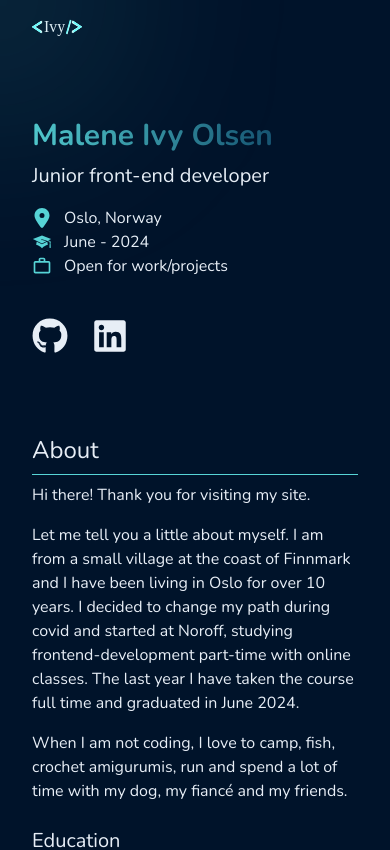
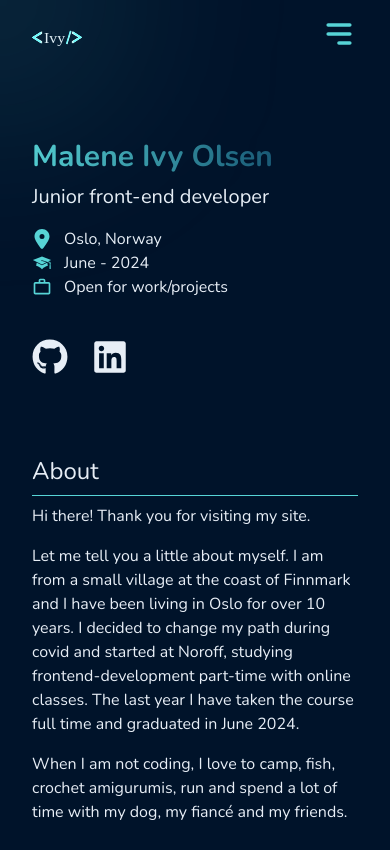
Before and after one commit to maleneivy/portfolio, a Next.js app: page / in a window 390 px wide. Shown: the top 850 px of the page. Built offline with nearby package versions, Linux system fonts and the light colour scheme.

Commit message:
Created HamburgerMenu and added it to Header

```diff
--- /dev/null
+++ b/src/components/HamburgerMenu.jsx
@@ -0,0 +1,65 @@
+'use client';
+import { Icon } from '@/ui/icons/Icons';
+import Link from 'next/link';
+import { smoothScroll } from '@/utils/smoothScroll';
+
+const { useState } = require('react');
+
+const HamburgerMenu = () => {
+  const [isOpen, setIsOpen] = useState(false);
+
+  const toggleMenu = () => {
+    setIsOpen(!isOpen);
+  };
+
+  return (
+    <div className="relative sm:hidden">
+      <button onClick={toggleMenu} className="text-3xl">
+        {isOpen ? (
+          <Icon name="close" className="mt-4 text-4xl text-blueGreen-200" />
+        ) : (
+          <Icon name="hamburger" className="mt-4 text-4xl text-blueGreen-200" />
+        )}
+      </button>
+      {isOpen && (
+        <div className="top-15 absolute right-0 z-50 flex flex-col items-baseline gap-4 rounded bg-darkBlue px-20 py-20 shadow-lg">
+          <Link href="#about">
+            <span
+              className="link my-2"
+              onClick={(e) => {
+                smoothScroll(e, 'about');
+                toggleMenu();
+              }}
+            >
+              About
+            </span>
+          </Link>
+          <Link href="#skills">
+            <span
+              className="link my-2"
+              onClick={(e) => {
+                smoothScroll(e, 'skills');
+                toggleMenu();
+              }}
+            >
+              Skills
+            </span>
+          </Link>
+          <Link href="#school-projects">
+            <span
+              className="link my-2 w-28 text-center"
+              onClick={(e) => {
+                smoothScroll(e, 'school-projects');
+                toggleMenu();
+              }}
+            >
+              School projects
+            </span>
+          </Link>
+        </div>
+      )}
+    </div>
+  );
+};
+
+export default HamburgerMenu;
--- a/src/components/Header.jsx
+++ b/src/components/Header.jsx
@@ -4,10 +4,13 @@ import { Icon } from '@/ui/icons/Icons';
 import Link from 'next/link';
 import { smoothScroll } from '@/utils/smoothScroll';
 import Image from 'next/image';
+import HamburgerMenu from './HamburgerMenu';
 
 const Header = () => {
   return (
     <header className="mx-auto flex max-w-custom flex-col items-baseline">
+      <div className="flex w-10/12 items-center justify-between">
+        <div>
           <Image
             src="/logo.svg"
             width={50}
@@ -15,6 +18,11 @@ const Header = () => {
             className="mt-4"
             alt="Logo of two angle brackets with the text Ivy inside, in the context of HTML and XML they are referred to as tags and together with an / they denote the opening and closing of an HTML."
           />
+        </div>
+        <div>
+          <HamburgerMenu />
+        </div>
+      </div>
       <div className="mx-8 mt-20 sm:mx-10 sm:mt-36">
         <h1 className="gradient-text inline-block animate-gradient bg-gradient-to-r font-bold text-transparent">
           {personInfo.name}
```
Lines whose indentation alone changed are shown as unchanged.
